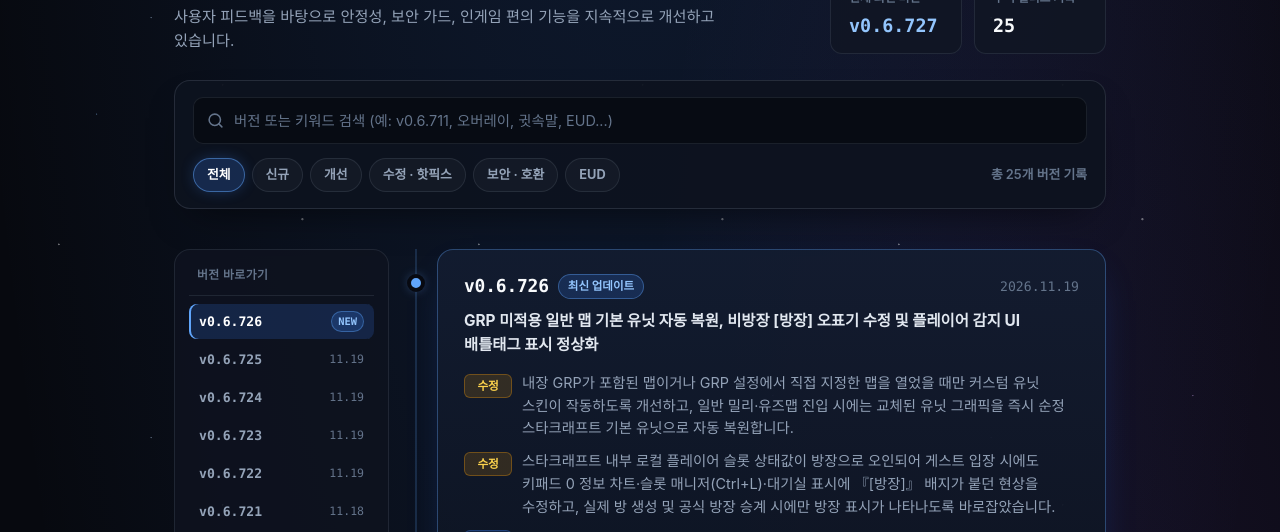
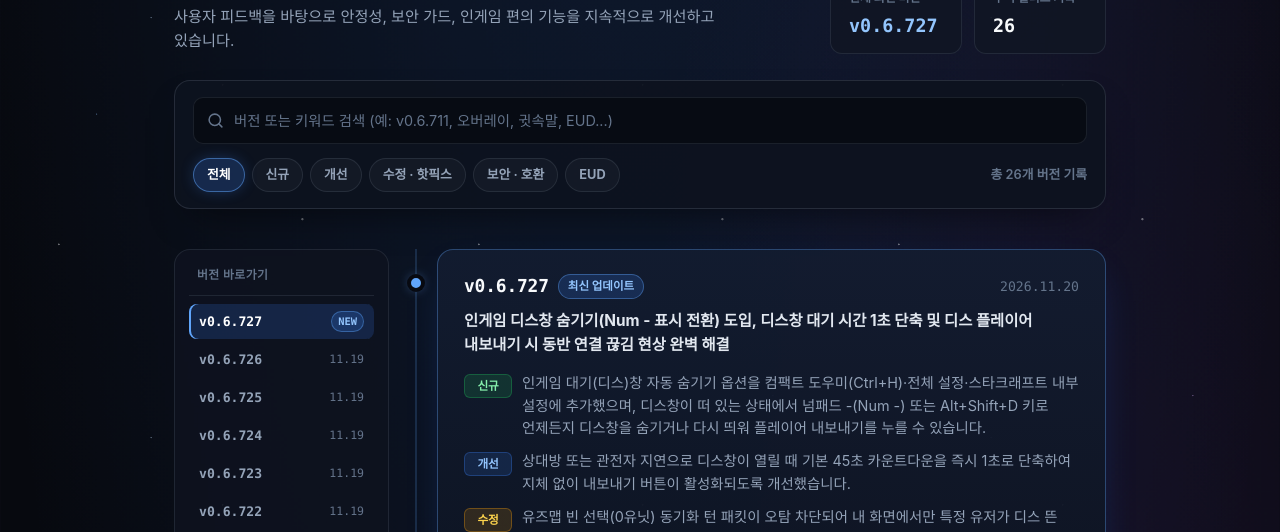
Before and after one commit to MOVINGSTART/SLauncher, a plain HTML site: page changelog.html in a window 1280 px wide. Shown: the part 268-800 px from the top of the page. Drawn offline with Linux system fonts and the light colour scheme; no server answers.

Commit message:
Update website and release metadata for v0.6.727

```diff
--- a/changelog.html
+++ b/changelog.html
@@ -10,7 +10,7 @@
   <meta property="og:description" content="StarCraft: Remastered 통합 런처 SLauncher의 전체 버전별 업데이트 기록" />
   <meta property="og:image" content="./assets/img/logo.png" />
   <link rel="icon" href="./favicon.ico" />
-  <link rel="stylesheet" href="./assets/css/style.css?v=0.6.726" />
+  <link rel="stylesheet" href="./assets/css/style.css?v=0.6.727" />
 </head>
 <body id="top" class="changelog-page">
   <div class="starfield" aria-hidden="true"></div>
@@ -67,7 +67,7 @@
             <div class="hero-pill cl-pill">
               <span data-i18n="clPillLabel">Release History</span>
               <span class="dot">·</span>
-              <span id="hero-version">v0.6.726</span>
+              <span id="hero-version">v0.6.727</span>
             </div>
             <h1 class="cl-title" data-i18n="patchTitle">패치 내역</h1>
             <p class="cl-subtitle" data-i18n="patchSub">
@@ -78,11 +78,11 @@
           <div class="cl-stat-cards">
             <div class="cl-stat-box">
               <span class="cl-stat-label" data-i18n="clStatLatest">현재 최신 버전</span>
-              <strong id="cl-latest-ver" class="cl-stat-val accent">v0.6.726</strong>
+              <strong id="cl-latest-ver" class="cl-stat-val accent">v0.6.727</strong>
             </div>
             <div class="cl-stat-box">
               <span class="cl-stat-label" data-i18n="clStatTotal">누적 릴리스 기록</span>
-              <strong id="cl-total-count" class="cl-stat-val">25</strong>
+              <strong id="cl-total-count" class="cl-stat-val">26</strong>
             </div>
           </div>
         </div>
@@ -128,9 +128,13 @@
           <div class="cl-sidebar-box">
             <div class="cl-sidebar-title" data-i18n="clSidebarTitle">버전 바로가기</div>
             <nav id="cl-version-nav" class="cl-version-nav">
-              <a href="#ver-v0-6-726" class="cl-ver-link active" data-target-ver="v0.6.726">
+              <a href="#ver-v0-6-727" class="cl-ver-link active" data-target-ver="v0.6.727">
+                <span class="cl-ver-name">v0.6.727</span>
+                <span class="cl-ver-dot-latest">NEW</span>
+              </a>
+              <a href="#ver-v0-6-726" class="cl-ver-link" data-target-ver="v0.6.726">
                 <span class="cl-ver-name">v0.6.726</span>
-                <span class="cl-ver-dot-latest">NEW</span>
+                <span class="cl-ver-mini-date">11.19</span>
               </a>
               <a href="#ver-v0-6-725" class="cl-ver-link" data-target-ver="v0.6.725">
                 <span class="cl-ver-name">v0.6.725</span>
@@ -231,13 +235,13 @@
             </nav>
 
             <div class="cl-sidebar-cta">
-              <a id="btn-download-setup" href="https://github.com/MOVINGSTART/SLauncher/releases/download/v0.6.726/SLauncher-0.6.726-win-setup.exe" class="btn btn-primary btn-sm cl-dl-btn">
+              <a id="btn-download-setup" href="https://github.com/MOVINGSTART/SLauncher/releases/download/v0.6.727/SLauncher-0.6.727-win-setup.exe" class="btn btn-primary btn-sm cl-dl-btn">
                 <svg viewBox="0 0 24 24" width="15" height="15" fill="none" stroke="currentColor" stroke-width="2.3" stroke-linecap="round" stroke-linejoin="round" aria-hidden="true">
                   <path d="M21 15v4a2 2 0 0 1-2 2H5a2 2 0 0 1-2-2v-4"/>
                   <polyline points="7 10 12 15 17 10"/>
                   <line x1="12" y1="15" x2="12" y2="3"/>
                 </svg>
-                <span id="btn-download-label">v0.6.726 다운로드</span>
+                <span id="btn-download-label">v0.6.727 다운로드</span>
               </a>
             </div>
           </div>
@@ -253,12 +257,37 @@
           </div>
 
           <div class="patch-timeline cl-rail-timeline">
-            <!-- v0.6.726 (Latest) -->
-            <article id="ver-v0-6-726" class="patch-card patch-card-latest" data-patch-ver="v0.6.726">
+            <!-- v0.6.727 (Latest) -->
+            <article id="ver-v0-6-727" class="patch-card patch-card-latest" data-patch-ver="v0.6.727">
+              <div class="patch-head">
+                <div class="patch-ver-group">
+                  <span class="patch-ver">v0.6.727</span>
+                  <span class="patch-badge badge-latest" data-i18n="patchBadgeLatest">최신 업데이트</span>
+                </div>
+                <time class="patch-date" datetime="2026-11-20">2026.11.20</time>
+              </div>
+              <p class="patch-summary" data-i18n="p727Summary">인게임 디스창 숨기기(Num - 표시 전환) 도입, 디스창 대기 시간 1초 단축 및 디스 플레이어 내보내기 시 동반 연결 끊김 현상 완벽 해결</p>
+              <ul class="patch-list">
+                <li data-cat="new">
+                  <span class="patch-tag tag-new" data-i18n="tagNew">신규</span>
+                  <span data-i18n="p727Item1">인게임 대기(디스)창 자동 숨기기 옵션을 컴팩트 도우미(Ctrl+H)·전체 설정·스타크래프트 내부 설정에 추가했으며, 디스창이 떠 있는 상태에서 넘패드 -(Num -) 또는 Alt+Shift+D 키로 언제든지 디스창을 숨기거나 다시 띄워 플레이어 내보내기를 누를 수 있습니다.</span>
+                </li>
+                <li data-cat="improve">
+                  <span class="patch-tag tag-imp" data-i18n="tagImprove">개선</span>
+                  <span data-i18n="p727Item2">상대방 또는 관전자 지연으로 디스창이 열릴 때 기본 45초 카운트다운을 즉시 1초로 단축하여 지체 없이 내보내기 버튼이 활성화되도록 개선했습니다.</span>
+                </li>
+                <li data-cat="fix">
+                  <span class="patch-tag tag-fix" data-i18n="tagFix">수정</span>
+                  <span data-i18n="p727Item3">유즈맵 빈 선택(0유닛) 동기화 턴 패킷이 오탐 차단되어 내 화면에서만 특정 유저가 디스 뜬 것처럼 보이던 문제와, 다인 방에서 1초 만에 먼저 내보내기를 눌렀을 때 순정 45초 타이머를 기다리는 다른 정상 유저들과의 시차로 본인까지 『게임과의 연결이 끊겼습니다.』로 튕기던 동반 끊김 원인을 모두 근본 해결했습니다.</span>
+                </li>
+              </ul>
+            </article>
+
+            <!-- v0.6.726 -->
+            <article id="ver-v0-6-726" class="patch-card" data-patch-ver="v0.6.726">
               <div class="patch-head">
                 <div class="patch-ver-group">
                   <span class="patch-ver">v0.6.726</span>
-                  <span class="patch-badge badge-latest" data-i18n="patchBadgeLatest">최신 업데이트</span>
                 </div>
                 <time class="patch-date" datetime="2026-11-19">2026.11.19</time>
               </div>
@@ -873,6 +902,6 @@
   </footer>
 
   <div id="toast" class="toast" role="status" aria-live="polite"></div>
-  <script src="./assets/js/main.js?v=0.6.726"></script>
+  <script src="./assets/js/main.js?v=0.6.727"></script>
 </body>
 </html>
```
